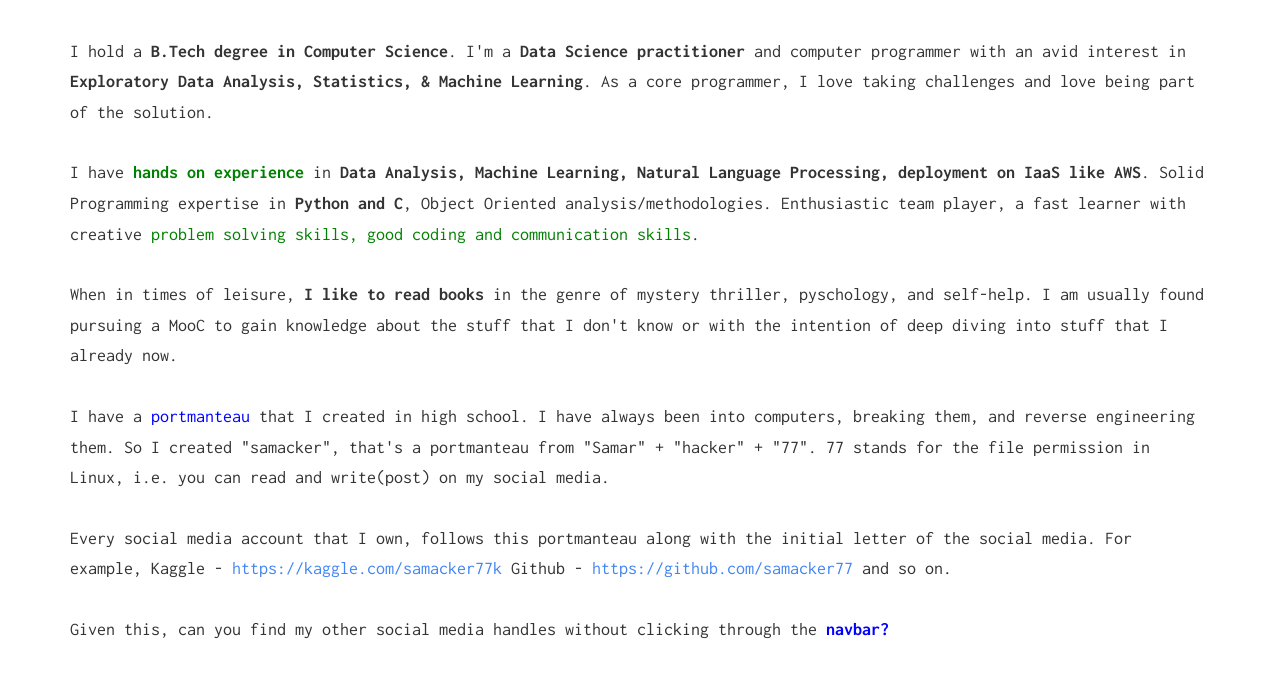
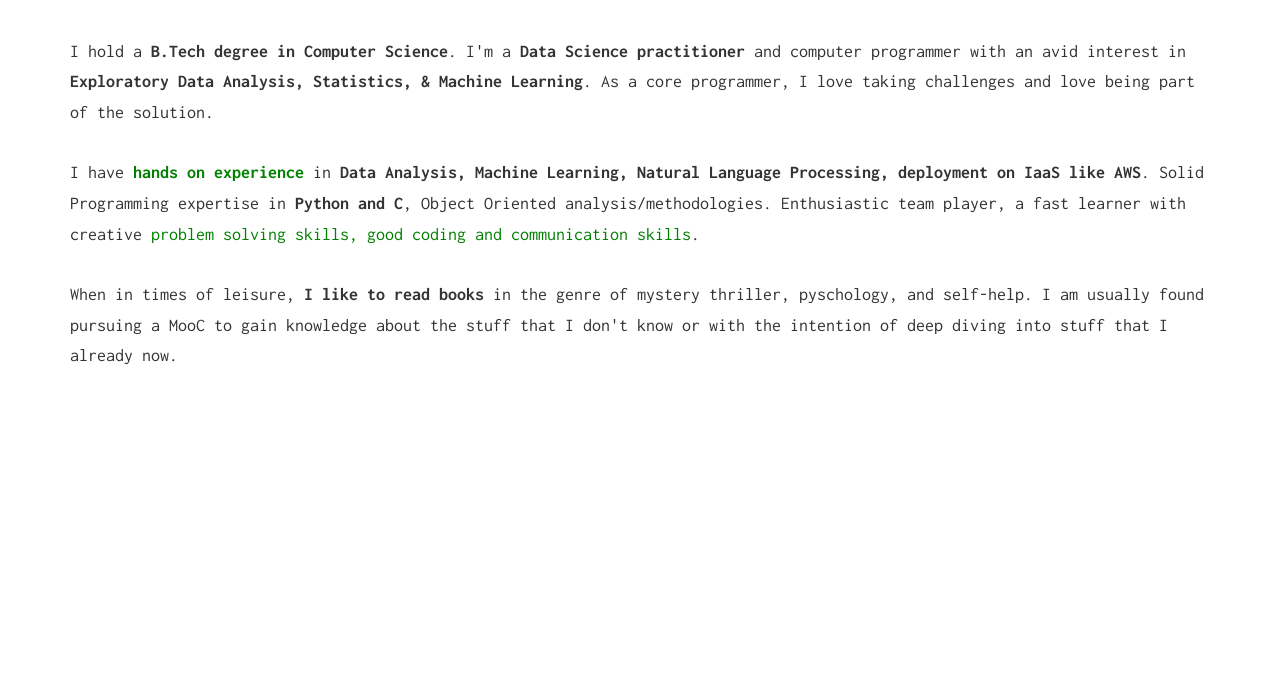
Before and after one commit to samacker77/samacker77.github.io, a plain HTML site: page index.html in a window 1280 px wide. Shown: the part 274-952 px from the top of the page. After the commit the page ends 801 px from the top, so only its background shows below. Drawn offline with Linux system fonts and the light colour scheme.

Commit message:
Update index.html

```diff
--- a/index.html
+++ b/index.html
@@ -190,15 +190,6 @@ span a:hover {
 						<p>When in times of leisure, <strong>I like to read books</strong> in the genre of mystery thriller, pyschology, and self-help.
 						I am usually found pursuing a MooC to gain knowledge about the stuff that I don't know or with the intention of deep diving into stuff that I already now.</p>
 
-						<p>I have a <a href="https://en.wikipedia.org/wiki/Portmanteau" target="_blank"><span style="color: blue;">portmanteau</span></a> that I created in high school. I have always been into computers, breaking them, and reverse engineering them.
-						So I created "samacker", that's a portmanteau from "Samar" + "hacker" + "77".
-						77 stands for the file permission in Linux, i.e. you can read and write(post) on my social media.</p>
-
-						Every social media account that I own, follows this portmanteau along with the initial letter of the social media. For example,
-						Kaggle - <a href="https://kaggle.com/samacker77k">https://kaggle.com/samacker77k</a>
-						Github  - <a href="https://github.com/samacker77">https://github.com/samacker77</a>
-						and so on.</p>
-					<p>Given this, can you find my other social media handles without clicking through the <strong><span style="color: blue;">navbar?</span></strong></p>
 
 				</div>
 			</div>
```
